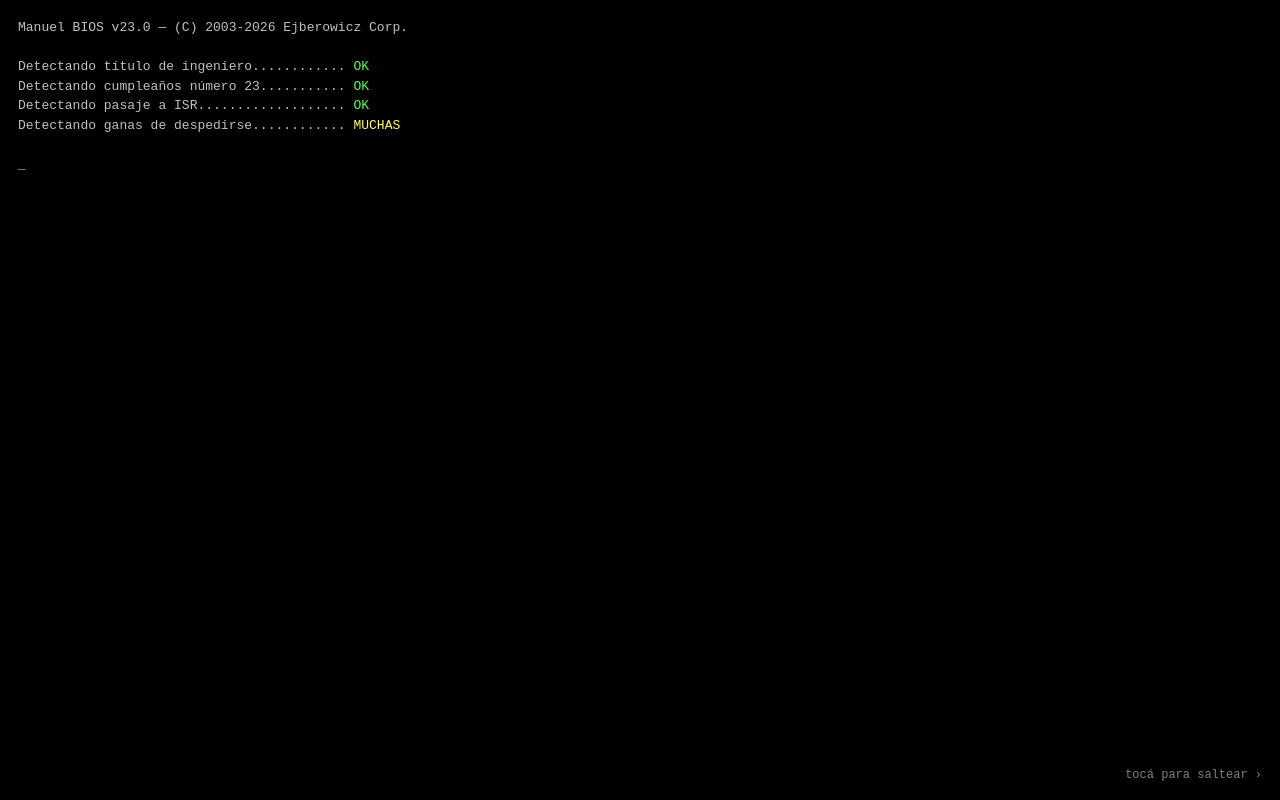
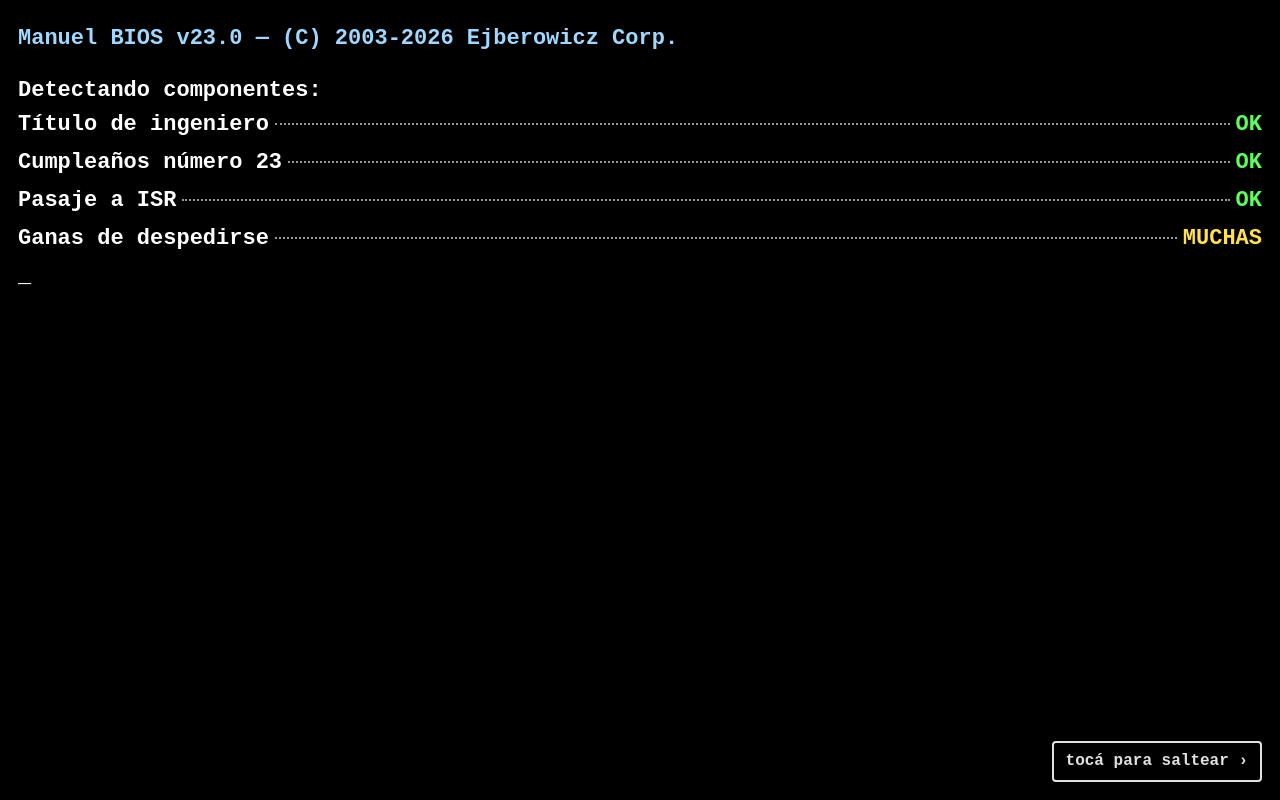
Before and after one commit to manuejbe/manuel-exe, a plain HTML site: page index.html in a window 1280 px wide. Drawn offline with Linux system fonts and the light colour scheme.

Commit message:
Pantalla de arranque con letra más grande y mejor contraste
Co-Authored-By: Claude Opus 5.5 <noreply@anthropic.com>
Claude-Session: https://claude.ai/code/session_01JjWQKPZ9YgWNmVecFfazAu

```diff
--- a/index.html
+++ b/index.html
@@ -20,12 +20,18 @@ html,body{margin:0;height:100%;overflow:hidden;background:var(--teal);font-famil
 button,input,textarea,select{font-family:var(--font);font-size:14px}
 
 /* ---------- BOOT ---------- */
-#boot{position:fixed;inset:0;background:#000;color:#c0c0c0;font-family:"Courier New",monospace;font-size:13px;padding:18px;z-index:100;line-height:1.5;white-space:pre-wrap;cursor:pointer}
-#boot .ok{color:#55ff55}
-#boot .warn{color:#ffff55}
+#boot{position:fixed;inset:0;background:#000;color:#fff;font-family:"Courier New",Courier,monospace;font-size:clamp(17px,4.6vw,22px);font-weight:bold;padding:22px 18px 70px;z-index:100;line-height:1.55;cursor:pointer;overflow-y:auto}
+#boot .bl{display:flex;align-items:baseline;gap:6px;margin-bottom:4px}
+#boot .bl .lab{flex:0 1 auto}
+#boot .bl .dots{flex:1 1 auto;min-width:12px;border-bottom:2px dotted #9a9a9a;transform:translateY(-5px)}
+#boot .bl .st{flex:0 0 auto}
+#boot .gap{height:.8em}
+#boot .head{color:#9fd7ff}
+#boot .ok{color:#5cff5c}
+#boot .warn{color:#ffe14a}
 #boot .blink{animation:blink 1s steps(1) infinite}
 @keyframes blink{50%{opacity:0}}
-#boot .skip{position:absolute;bottom:16px;right:18px;color:#808080;font-size:12px}
+#boot .skip{position:fixed;bottom:18px;right:18px;color:#e0e0e0;font-size:16px;font-weight:bold;border:2px solid #e0e0e0;padding:6px 12px;border-radius:4px}
 
 /* ---------- DESKTOP ---------- */
 #desktop{position:fixed;inset:0 0 38px 0;overflow:hidden}
@@ -156,7 +162,7 @@ legend{position:absolute;top:-9px;left:8px;background:var(--gray);padding:0 4px}
 <body>
 
 <!-- ======================= BOOT ======================= -->
-<div id="boot" role="button" aria-label="Tocá para continuar"><span id="boot-text"></span><span class="blink">_</span><div class="skip">tocá para saltear ›</div></div>
+<div id="boot" role="button" aria-label="Tocá para continuar"><div id="boot-text"></div><span class="blink">_</span><div class="skip">tocá para saltear ›</div></div>
 
 <!-- ======================= DESKTOP ======================= -->
 <div id="desktop">
@@ -485,10 +491,11 @@ $("#task-btn").addEventListener("click",()=>{ if(current && $("#"+current).class
 const BOOT = [
   ["Manuel BIOS v23.0 — (C) 2003-2026 Ejberowicz Corp.",""],
   ["",""],
-  ["Detectando título de ingeniero............ ","<span class='ok'>OK</span>"],
-  ["Detectando cumpleaños número 23........... ","<span class='ok'>OK</span>"],
-  ["Detectando pasaje a ISR................... ","<span class='ok'>OK</span>"],
-  ["Detectando ganas de despedirse............ ","<span class='warn'>MUCHAS</span>"],
+  ["Detectando componentes:",""],
+  ["Título de ingeniero............ ","<span class='ok'>OK</span>"],
+  ["Cumpleaños número 23........... ","<span class='ok'>OK</span>"],
+  ["Pasaje a ISR................... ","<span class='ok'>OK</span>"],
+  ["Ganas de despedirse............ ","<span class='warn'>MUCHAS</span>"],
   ["",""],
   ["Iniciando MANUEL.EXE...",""],
 ];
@@ -498,7 +505,13 @@ function runBoot(){
   (function next(){
     if(booted) return;
     if(i>=BOOT.length){ setTimeout(endBoot,1800); return; }
-    out.innerHTML += BOOT[i][0] + BOOT[i][1] + "\n"; i++;
+    const [lab, st] = BOOT[i];
+    const clean = lab.replace(/[.\s]+$/, "");
+    let html;
+    if(!lab) html = '<div class="gap"></div>';
+    else if(st) html = '<div class="bl"><span class="lab">'+clean+'</span><span class="dots"></span><span class="st">'+st+'</span></div>';
+    else html = '<div class="'+(i===0?"head":"")+'">'+lab+'</div>';
+    out.insertAdjacentHTML("beforeend", html); i++;
     setTimeout(next, i<3?550:850);
   })();
 }
```
